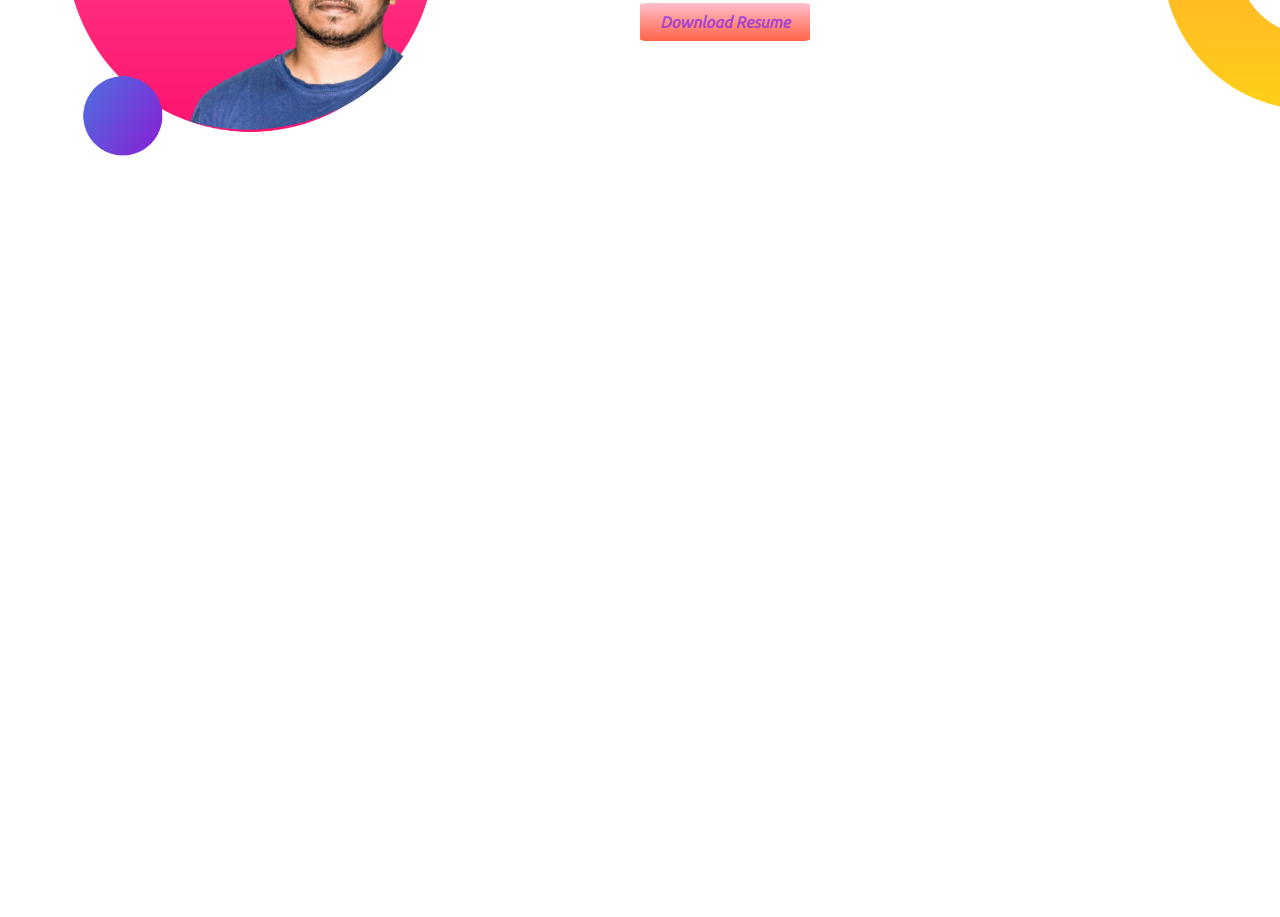
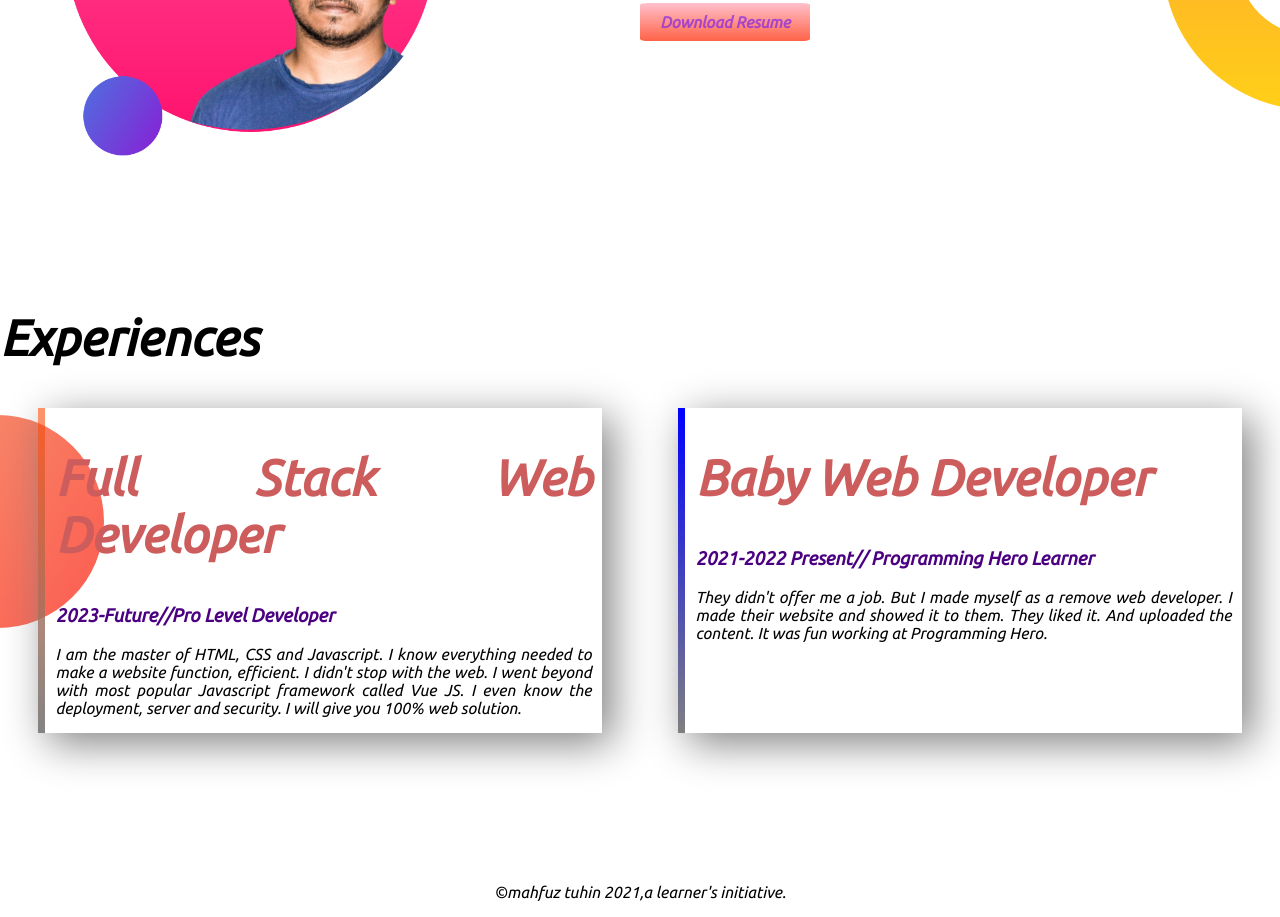
Before and after one commit to Mahfuz0o7/developer-portfolio, a plain HTML site: page index.html in a window 1280 px wide. Shown: the part 848-1765 px from the top of the page. Before the commit the page ends 1157 px from the top, so only its background shows below. Drawn offline with Linux system fonts and the light colour scheme.

Commit message:
final done

```diff
--- a/index.html
+++ b/index.html
@@ -11,10 +11,10 @@
     <link rel="stylesheet" href="style.css">
 </head>
 <body>
-  <section class="first">
+  <section class="first flexible-container">
     <div class="half-width">
         <h1>Welcome To</h1>
-        <h1><span>Mahfuz Tuhin's</span> World</h1>
+        <h1><span class="orange">Mahfuz Tuhin's</span> World</h1>
         <h3>Not just an ordinary student</h3>
         <p>You may just see me going to university and doing classes but what you dont see is that I am a web developer.Yes,You heard me right I am your friendly neighbourhood web developer.</p>
         <a class="fb-id" target="_blank" href="https://www.facebook.com/kazimahfuztuhin/">Hire me</a>
@@ -23,7 +23,7 @@
           <img src="images/tuhin3.png">
     </div>
   </section>
-  <section class="second">
+  <section class="second flexible-container">
     <div class="other-half">
         <img src="images/tuhin2.png">
     </div>
@@ -33,10 +33,27 @@
         <p>I have already learned the basic HTML and CSS.I can build any simple and gorgeous website.I can even teach my grandma how to make a simple website.My goal is to build 3 websites and learn advanced topics.</p>
         <a class="fb-id"target="_blank" href="">Download Resume</a>
     </div>
+  </section>
+  <section class="third">
+        <h1>Experiences</h1>
+    <div class="flexible-container">
+     <div id="full" class="half-width box">
+        <h1 class="orange">Full Stack Web Developer</h1>
+        <h3 class="h-3">2023-Future//Pro Level Developer</h3>
+        <p>I am the master of HTML, CSS and Javascript. I know everything needed to make a website function, efficient. I didn't stop with the web. I went beyond with most popular Javascript framework called Vue JS. I even know the deployment, server and security. I will give you 100% web solution.</p>
 
-
+     </div>
+     <div id="baby" class="half-width box">
+        <h1 class="orange">Baby Web Developer</h1>
+        <h3 class="h-3">2021-2022 Present// Programming Hero Learner</h3>
+        <p>They didn't offer me a job. But I made myself as a remove web developer. I made their website and showed it to them. They liked it. And uploaded the content. It was fun working at Programming Hero.</p>
+     </div>
+    </div>
 
 
   </section>
+  <footer>
+    <p>&copy;mahfuz tuhin 2021,a learner's initiative.</p>
+  </footer>
 </body>
 </html>
--- a/style.css
+++ b/style.css
@@ -5,10 +5,10 @@ body{
 h1{
     font-size: 50px;
 }
-span{
+.orange{
     color: indianred;
 }
-section{
+.flexible-container{
     display: flex;
     margin-bottom: 150px;
 }
@@ -16,6 +16,7 @@ section{
     width: 50%;
     padding-left: 5%;
     text-align: justify;
+
 }
 .half-width img{
     width:80%;
@@ -47,3 +48,34 @@ section{
     background-repeat: no-repeat;
     background-position: right;
 }
+.box{
+    width: 50%;
+    margin-left: 3%;
+    margin-right: 3%;
+    padding-left: 10px;
+    padding-right: 10px;
+    box-shadow:10px 10px 40px gray;
+
+
+}
+.h-3{
+    color: indigo;
+}
+.third{
+    background-image: url(images/exp-bg.png);
+    background-repeat: no-repeat;
+    background-position: left;
+}
+#baby{
+    border-left: 7px solid;
+    border-image: linear-gradient(blue,gray);
+    border-image-slice: 1;
+}
+#full{
+    border-left: 7px solid;
+    border-image: linear-gradient(rgba(255, 72, 0, 0.589),rgba(128, 128, 128, 0.979));
+    border-image-slice: 1;
+}
+footer p{
+    text-align: center;
+}
```
Also changed, not shown: images/jhankar.png (deleted), images/jhankar2.png (deleted), 4 other files.
